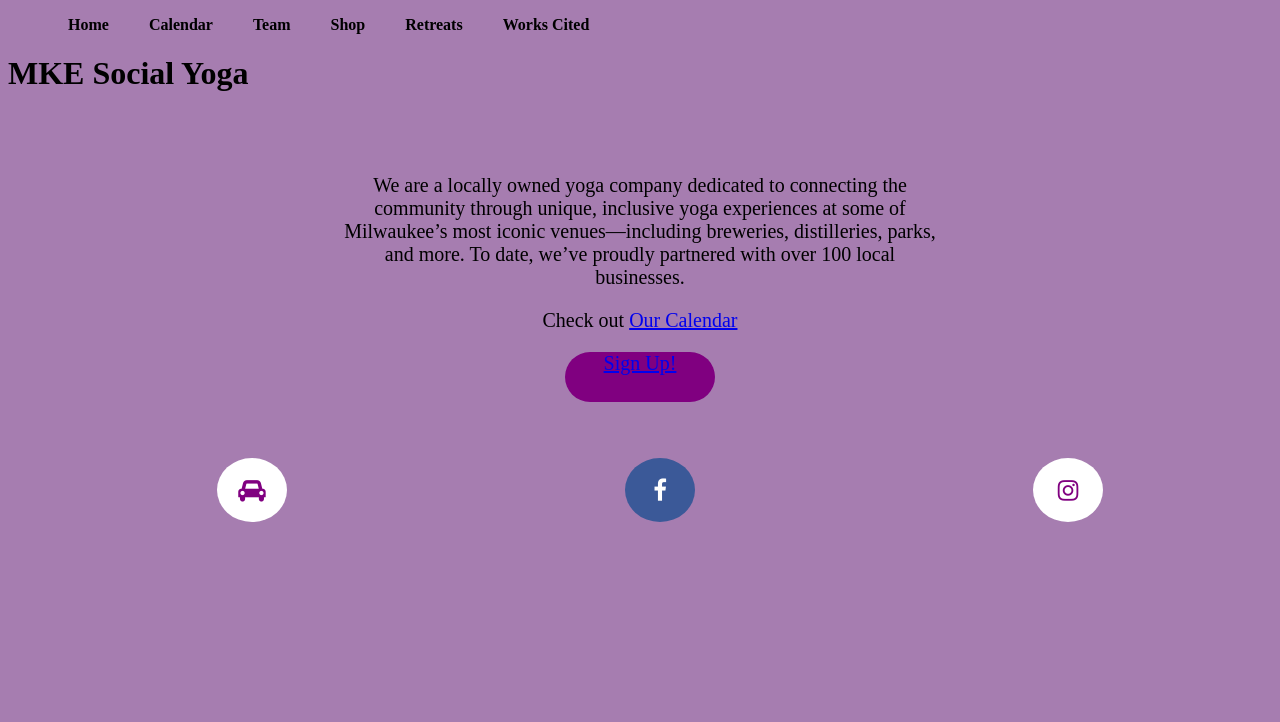
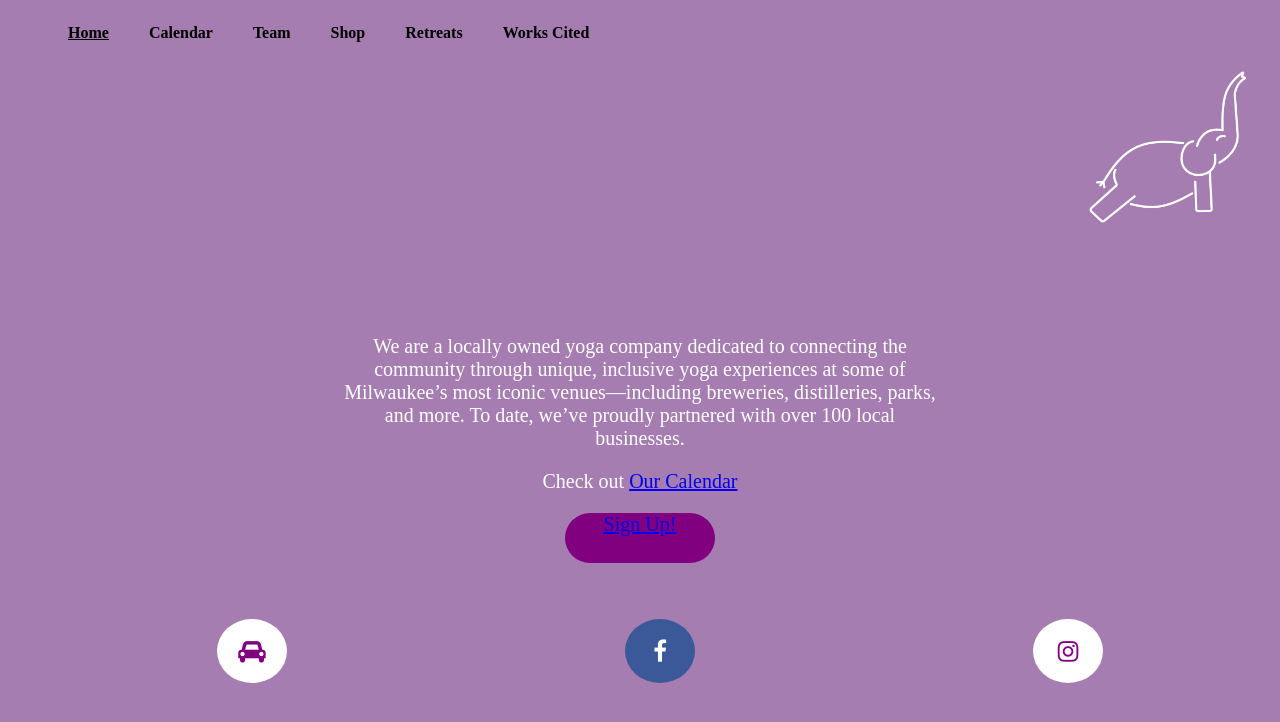
Before and after one commit to Hannah-design14/final-extravaganza-site, a plain HTML site: page index.html in a window 1280 px wide. Drawn offline with Linux system fonts and the light colour scheme.

Commit message:
figuring it out

```diff
--- a/home-styles.css
+++ b/home-styles.css
@@ -1,10 +1,3 @@
-.head-image {
-    background-image: url(images/118774822_721402148442733_7714491285569270358_o.webp);
-    padding-bottom: 440px;
-    background-position: center bottom;
-    background-repeat: no-repeat;
-}
-
 .sign-link {
     background-color:purple;
     border-radius: 600px;
@@ -13,3 +6,19 @@
     height: 50px;
     text-decoration: none;
 }
+
+.logo {
+    width: 200px;
+    height: auto;
+    display: block;
+}
+
+.hero-image {
+    width: 100%;
+    height: auto;
+}
+
+.header {
+    justify-content: space-between;
+    display: flex;
+}
--- a/index.html
+++ b/index.html
@@ -10,10 +10,10 @@
     </head>
 
     <body>
-        <header>
+        <header class="header">
             <ul class="left-nav">
                 <li>
-                    <a href="index.html" class="left-nav-link">Home</a>
+                    <a href="index.html" class="left-nav-link current-page">Home</a>
                 </li>
                 <li>
                     <a href="calendar.html" class="left-nav-link">Calendar</a>
@@ -31,7 +31,11 @@
                     <a href="works-cited.html" class="left-nav-link">Works Cited</a>
                 </li>
             </ul>
-            <h1>MKE Social Yoga</h1>
+            <img src="images/white-logo-05.png"
+                alt="MKE yoga social logo, elephant doing yoga"
+                width="300"
+                height="110"
+                class="logo">
 <!--Image needed-->
         </header>
         <main class="main">
--- a/styles.css
+++ b/styles.css
@@ -1,5 +1,6 @@
 html {
     background-color:#A67DB0;
+    color:white;
 }
 
 .left-nav {
@@ -25,8 +26,11 @@ a:active{
     text-decoration: underline;
 }
 
+.current-page {
+    text-decoration: underline;
+}
+
 .logo {
-    background-image: url(images/brandmark-logo-black.jpg);
     background-size: cover;
     background-position: top;
 }
@@ -58,6 +62,7 @@ a:active{
 .fa-facebook {
   background: #3B5998;
   color: white;
+  text-decoration: none;
 }
 
 .fa-car {
--- a/team.css
+++ b/team.css
@@ -1,3 +1,8 @@
-.wrapper {
+.main {
     margin: auto;
 }
+
+.hero-image {
+    width: 100%;
+    height: auto;
+}
```
Also changed, not shown: calendar.html (+1 -1 lines), retreats.html (+1 -1 lines), shop.html (+1 -1 lines), team.html (+1 -1 lines), works-cited.html (+1 -1 lines), images/logo-and-wordmark black working copy-05.png (added), images/white-logo-05.png (added), 1 other file.
